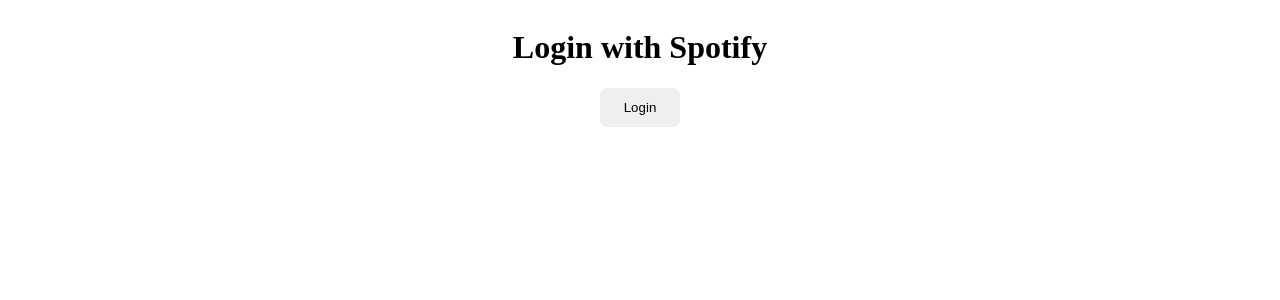
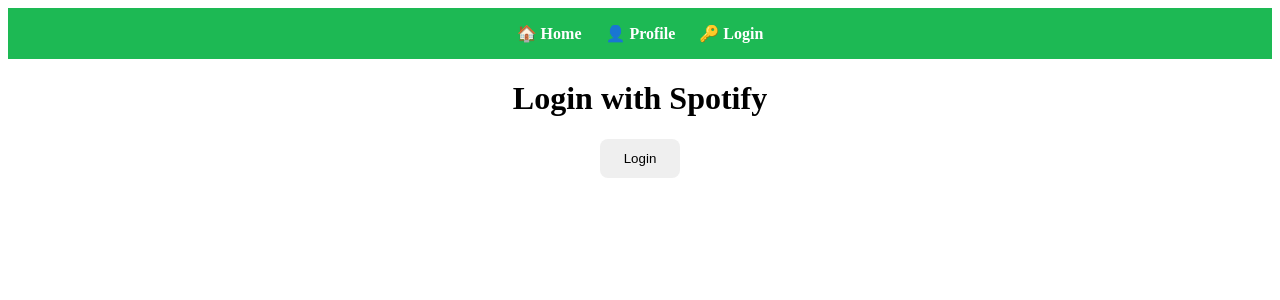
Before and after one commit to mezcolantriz/mood_tune_front, a React (Vite) app: page /login in a window 1280 px wide. Shown: the top 300 px of the page. Built offline with nearby package versions, Linux system fonts and the light colour scheme; no server answers.

Commit message:
add user profile page

```diff
--- a/src/App.tsx
+++ b/src/App.tsx
@@ -1,32 +1,29 @@
+import { BrowserRouter as Router, Routes, Route, Navigate } from "react-router-dom";
 import { useAuth } from "./pages/Login/useAuth";
-import { useNavigate } from "react-router-dom";
+import Navbar from "./components/Navbar/Navbar";
+import Profile from "./pages/Profile/Profile";
+import Login from "./pages/Login/Login";
+import Callback from "./pages/Login/Callback";
 
-function App() {
+const ProtectedRoute = ({ element }: { element: JSX.Element }) => {
     const { user, loading } = useAuth();
-    const navigate = useNavigate();
 
     if (loading) return <div>Cargando...</div>;
 
+    return user ? element : <Navigate to="/login" replace />;
+};
+
+function App() {
     return (
-        <div>
-            {user ? (
-                <div>
-                    <h1>¡Hola, {user.display_name}!</h1>
-                    <img src={user.images?.[0]?.url} alt="Avatar" />
-                    <button onClick={() => {
-                        localStorage.clear();
-                        navigate("/login");
-                    }}>
-                        Cerrar sesión
-                    </button>
-                </div>
-            ) : (
-                <div>
-                    <h1>Por favor, inicia sesión</h1>
-                    <button onClick={() => navigate("/login")}>Ir al Login</button>
-                </div>
-            )}
-        </div>
+        <Router>
+            <Navbar />
+            <Routes>
+                <Route path="/" element={<Navigate to="/profile" />} />
+                <Route path="/profile" element={<ProtectedRoute element={<Profile />} />} />
+                <Route path="/login" element={<Login />} />
+                <Route path="/callback" element={<Callback />} />
+            </Routes>
+        </Router>
     );
 }
 
--- /dev/null
+++ b/src/components/Navbar/Navbar.scss
@@ -0,0 +1,30 @@
+.navbar {
+    background: #1db954;
+    padding: 1rem;
+    display: flex;
+    justify-content: center;
+    align-items: center;
+
+    .nav-links {
+        list-style: none;
+        display: flex;
+        gap: 1.5rem;
+        padding: 0;
+        margin: 0;
+
+        li {
+            display: inline;
+
+            a {
+                text-decoration: none;
+                color: white;
+                font-weight: bold;
+                transition: color 0.3s ease-in-out;
+
+                &:hover {
+                    color: #000;
+                }
+            }
+        }
+    }
+}
--- /dev/null
+++ b/src/components/Navbar/Navbar.tsx
@@ -0,0 +1,22 @@
+import { Link } from "react-router-dom";
+import "./Navbar.scss";
+
+const Navbar: React.FC = () => {
+    return (
+        <nav className="navbar">
+            <ul className="nav-links">
+                <li>
+                    <Link to="/">🏠 Home</Link>
+                </li>
+                <li>
+                    <Link to="/profile">👤 Profile</Link>
+                </li>
+                <li>
+                    <Link to="/login">🔑 Login</Link>
+                </li>
+            </ul>
+        </nav>
+    );
+};
+
+export default Navbar;
--- a/src/config.ts
+++ b/src/config.ts
@@ -4,6 +4,7 @@
 export const SPOTIFY_ME_URL = `${API_URL}/auth/me`;
 export const SPOTIFY_REFRESH_URL = `${API_URL}/auth/refresh`;
 export const SPOTIFY_CALLBACK_URL = `${API_URL}/auth/callback`;
-
-console.log(import.meta.env.VITE_BACKEND_URL);
-console.log(SPOTIFY_CALLBACK_URL);
+export const SPOTIFY_PLAYLISTS_URL = `${API_URL}/auth/playlists`;
+export const SPOTIFY_TOP_TRACKS_URL = `${API_URL}/auth/top-tracks`;
+export const SPOTIFY_TOP_ARTISTS_URL = `${API_URL}/auth/top-artists`;
+export const SPOTIFY_FAVORITE_TRACKS_URL = `${API_URL}/auth/favorite-tracks`;
--- a/src/main.tsx
+++ b/src/main.tsx
@@ -1,18 +1,9 @@
 import React from "react";
 import ReactDOM from "react-dom/client";
-import { BrowserRouter as Router, Routes, Route } from "react-router-dom";
 import App from "./App";
-import Login from "./pages/Login/Login";
-import Callback from "./pages/Login/Callback";
 
 ReactDOM.createRoot(document.getElementById("root")!).render(
     <React.StrictMode>
-        <Router>
-            <Routes>
-                <Route path="/" element={<App />} />
-                <Route path="/login" element={<Login />} />
-                <Route path="/callback" element={<Callback />} />
-            </Routes>
-        </Router>
+        <App />
     </React.StrictMode>
 );
--- a/src/pages/Profile/Profile.tsx
+++ b/src/pages/Profile/Profile.tsx
@@ -1,13 +1,49 @@
-import React from 'react';
-import styles from './Profile.module.scss';
+import React from "react";
+import { useUserData } from "./useUserData";
+import { Playlist, Track, Artist } from "./types"; // Importa los tipos
 
-const Profile: React.FC = () => {
-  return (
-    <div className={styles.profile}>
-      <h1>Your Profile</h1>
-      <p>Here are your stats and information.</p>
-    </div>
-  );
+const UserDashboard: React.FC = () => {
+    const { playlists, topTracks, topArtists, favoriteTracks, loading } = useUserData();
+
+    if (loading) return <div>Cargando datos...</div>;
+
+    return (
+        <div>
+            <h1>Welcome to MoodTune 🎵</h1>
+
+            <h2>🎶 Your Playlists</h2>
+            <ul>
+                {playlists.map((playlist: Playlist) => (
+                    <li key={playlist.id}>{playlist.name}</li>
+                ))}
+            </ul>
+
+            <h2>🔥 Your Most Listened Songs</h2>
+            <ul>
+                {topTracks.map((track: Track) => (
+                    <li key={track.id}>
+                        {track.name} - {track.artists?.[0]?.name || "Unknown artist"}
+                    </li>
+                ))}
+            </ul>
+
+            <h2>🎤 Your Favorite Artists</h2>
+            <ul>
+                {topArtists.map((artist: Artist) => (
+                    <li key={artist.id}>{artist.name}</li>
+                ))}
+            </ul>
+
+            <h2>💖 Your Saved Songs</h2>
+            <ul>
+                {favoriteTracks.map((track: Track) => (
+                    <li key={track.id}>
+                        {track.name} - {track.artists?.[0]?.name || "Unknown artist"}
+                    </li>
+                ))}
+            </ul>
+        </div>
+    );
 };
 
-export default Profile;
+export default UserDashboard;
--- /dev/null
+++ b/src/pages/Profile/types.ts
@@ -0,0 +1,23 @@
+export interface Playlist {
+    id: string;
+    name: string;
+}
+
+export interface Artist {
+    id: string;
+    name: string;
+}
+
+export interface Track {
+    id: string;
+    name: string;
+    artists: Artist[];
+}
+
+export interface UserData {
+    playlists: Playlist[];
+    topTracks: Track[];
+    topArtists: Artist[];
+    favoriteTracks: Track[];
+    loading: boolean;
+}
--- /dev/null
+++ b/src/pages/Profile/useUserData.tsx
@@ -0,0 +1,37 @@
+import { useState, useEffect } from "react";
+import { getUserPlaylists, getTopTracks, getTopArtists, getFavoriteTracks } from "../../utils/apiUserData";
+import { UserData, Playlist, Track, Artist } from "./types";
+
+export function useUserData(): UserData {
+    const [playlists, setPlaylists] = useState<Playlist[]>([]);
+    const [topTracks, setTopTracks] = useState<Track[]>([]);
+    const [topArtists, setTopArtists] = useState<Artist[]>([]);
+    const [favoriteTracks, setFavoriteTracks] = useState<Track[]>([]);
+    const [loading, setLoading] = useState(true);
+
+    useEffect(() => {
+        const fetchUserData = async () => {
+            try {
+                const [playlistsData, topTracksData, topArtistsData, favoriteTracksData] = await Promise.all([
+                    getUserPlaylists(),
+                    getTopTracks(),
+                    getTopArtists(),
+                    getFavoriteTracks()
+                ]);
+
+                setPlaylists(playlistsData.items || []);
+                setTopTracks(topTracksData.items || []);
+                setTopArtists(topArtistsData.items || []);
+                setFavoriteTracks(favoriteTracksData.items || []);
+            } catch (error) {
+                console.error("Error:", error);
+            } finally {
+                setLoading(false);
+            }
+        };
+
+        fetchUserData();
+    }, []);
+
+    return { playlists, topTracks, topArtists, favoriteTracks, loading };
+}
--- a/src/utils/apiClient.ts
+++ b/src/utils/apiClient.ts
@@ -44,7 +44,7 @@
         accessToken = await refreshAccessToken();
 
         if (!accessToken) {
-            throw new Error("No se pudo renovar el token de acceso.");
+            throw new Error("The access token could not be renewed.");
         }
     }
 
@@ -61,7 +61,7 @@
             accessToken = await refreshAccessToken();
 
             if (!accessToken) {
-                throw new Error("No se pudo renovar el token de acceso después de 401.");
+                throw new Error("The access token could not be renewed after getting the 401 error.");
             }
 
             return await fetch(url, {
--- /dev/null
+++ b/src/utils/apiUserData.ts
@@ -0,0 +1,22 @@
+import { makeRequestWithToken } from "./apiClient";
+import { SPOTIFY_PLAYLISTS_URL, SPOTIFY_TOP_TRACKS_URL, SPOTIFY_TOP_ARTISTS_URL, SPOTIFY_FAVORITE_TRACKS_URL } from "../config";
+
+export const getUserPlaylists = async () => {
+    const response = await makeRequestWithToken(SPOTIFY_PLAYLISTS_URL);
+    return response.json();
+};
+
+export const getTopTracks = async () => {
+    const response = await makeRequestWithToken(SPOTIFY_TOP_TRACKS_URL);
+    return response.json();
+};
+
+export const getTopArtists = async () => {
+    const response = await makeRequestWithToken(SPOTIFY_TOP_ARTISTS_URL);
+    return response.json();
+};
+
+export const getFavoriteTracks = async () => {
+    const response = await makeRequestWithToken(SPOTIFY_FAVORITE_TRACKS_URL);
+    return response.json();
+};
```
